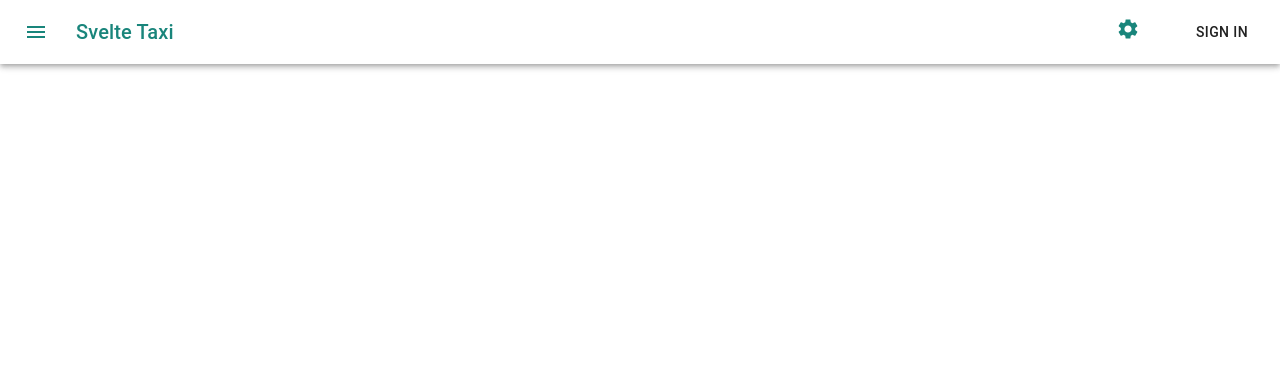
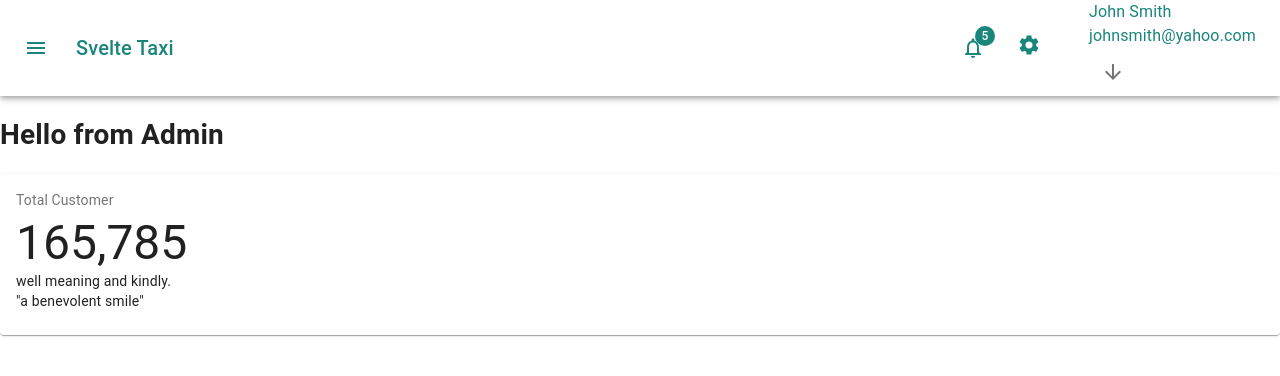
Before and after one commit to walosha/svelte_taxi, a React (Create React App) app: page /dashboard in a window 1280 px wide. Shown: the top 376 px of the page. Built offline with nearby package versions, Linux system fonts and the light colour scheme.

Commit message:
hard-coded users name and mail

```diff
--- a/src/App.js
+++ b/src/App.js
@@ -1,14 +1,16 @@
 import React from "react";
-import { BrowserRouter, Route } from "react-router-dom";
+import { BrowserRouter as Router, Route } from "react-router-dom";
 import Header from "./components/header/header.component";
 import SignIn from "./pages/login";
+import Dashboard from "./pages/dashBoard";
 
 const App = () => {
   return (
-    <BrowserRouter>
+    <Router>
       <Header />
       <Route exact path="/" component={SignIn}></Route>
-    </BrowserRouter>
+      <Route exact path="/dashboard" component={Dashboard}></Route>
+    </Router>
   );
 };
 
--- /dev/null
+++ b/src/components/header/DashBoardInfoCard.jsx
@@ -0,0 +1,44 @@
+import React from "react";
+import { makeStyles } from "@material-ui/core/styles";
+import Card from "@material-ui/core/Card";
+
+import CardContent from "@material-ui/core/CardContent";
+import Typography from "@material-ui/core/Typography";
+
+const useStyles = makeStyles({
+  card: {
+    minWidth: 275
+  },
+  title: {
+    fontSize: 14
+  },
+  pos: {
+    marginBottom: 12
+  }
+});
+
+export default function DashBoardInfoCard() {
+  const classes = useStyles();
+
+  return (
+    <Card className={classes.card}>
+      <CardContent>
+        <Typography
+          className={classes.title}
+          color="textSecondary"
+          gutterBottom
+        >
+          Total Customer
+        </Typography>
+        <Typography variant="h3" component="h3">
+          165,785
+        </Typography>
+        <Typography variant="body2" component="p">
+          well meaning and kindly.
+          <br />
+          {'"a benevolent smile"'}
+        </Typography>
+      </CardContent>
+    </Card>
+  );
+}
--- a/src/components/header/header.component.jsx
+++ b/src/components/header/header.component.jsx
@@ -4,8 +4,8 @@ import AppBar from "@material-ui/core/AppBar";
 import Toolbar from "@material-ui/core/Toolbar";
 import IconButton from "@material-ui/core/IconButton";
 import Typography from "@material-ui/core/Typography";
-import { Button } from "@material-ui/core";
 import MenuIcon from "@material-ui/icons/Menu";
+import { ArrowDownward } from "@material-ui/icons";
 import { Box } from "@material-ui/core";
 import SettingIcon from "./SettingsIcon";
 import BellNotificationIcon from "./BellNotificationIcon";
@@ -52,7 +52,7 @@ export default function Header() {
             Svelte Taxi
           </Typography>
           <Box style={{ marginLeft: "auto" }}>
-            <BellNotificationIcon isSignedIn={false} notificationCount="5" />
+            <BellNotificationIcon isSignedIn={true} notificationCount="5" />
           </Box>
           <Box style={{ marginLeft: "2rem" }}>
             <SettingIcon isSignedIn={true} />
@@ -61,7 +61,11 @@ export default function Header() {
             display={{ xs: "none", sm: "block" }}
             style={{ marginLeft: "3rem" }}
           >
-            <Button>Sign In</Button>
+            <Typography color="primary">John Smith</Typography>
+            <Typography color="primary">johnsmith@yahoo.com</Typography>
+            <IconButton>
+              <ArrowDownward />
+            </IconButton>
           </Box>
         </Toolbar>
       </AppBar>
--- /dev/null
+++ b/src/pages/dashBoard.jsx
@@ -0,0 +1,12 @@
+import React from "react";
+
+import DashBoardInfoCard from "../components/header/DashBoardInfoCard";
+
+export default function DashBoard() {
+  return (
+    <div>
+      <h1>Hello from Admin</h1>
+      <DashBoardInfoCard />
+    </div>
+  );
+}
```
Also changed, not shown: src/components/header/DashBoard.js (deleted).
